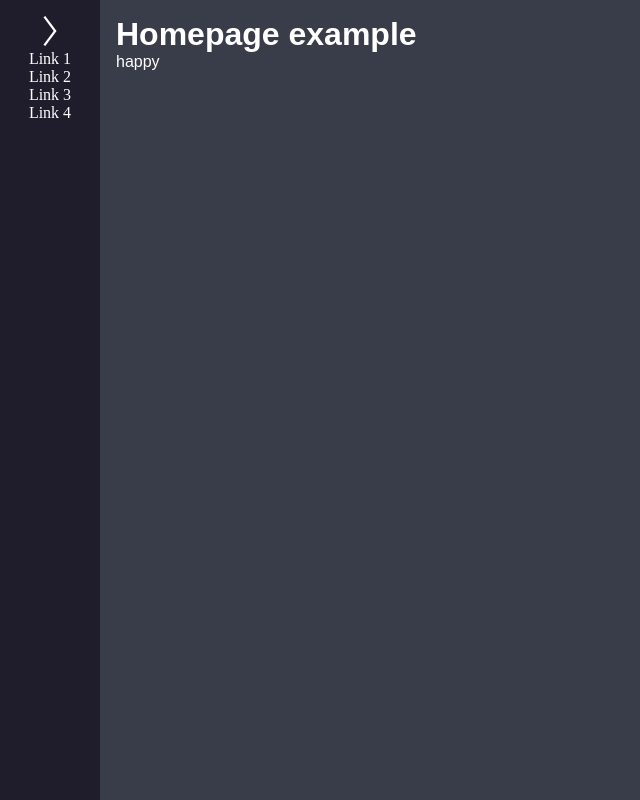
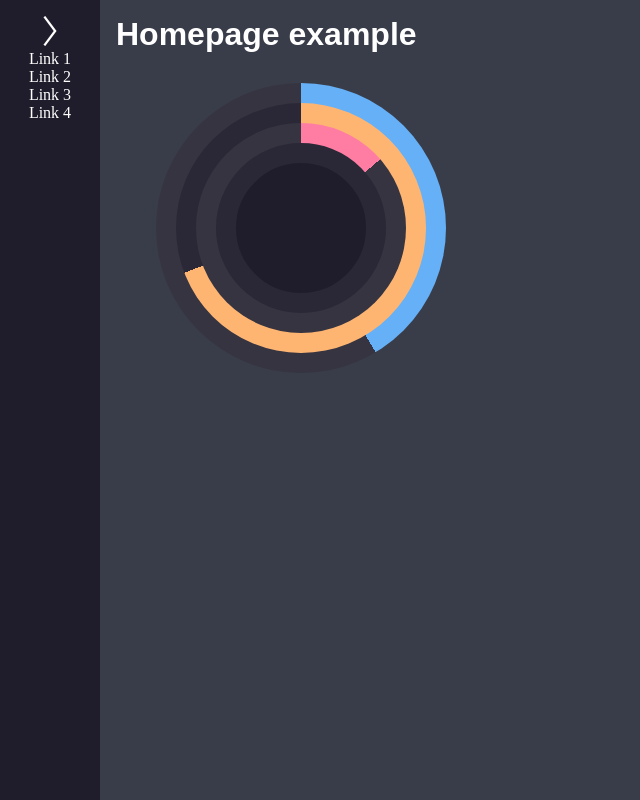
Before and after one commit to Orujhimaru/food-order-app, a React (Vite) app: page / in a window 1280 px wide. Shown: the whole page, without its empty margins (0-640 px from the left). Built offline with nearby package versions, Linux system fonts and the light colour scheme.

Commit message:
[MA-4] functionality added

```diff
--- a/src/components/CircularReport/CircularReport.jsx
+++ b/src/components/CircularReport/CircularReport.jsx
@@ -1,3 +1,51 @@
-export default function CircularReport() {
-  return <div>happy</div>;
+import { useEffect, useState, useRef } from "react";
+import "./circular.scss";
+
+export default function CircularReport({ delivery, toGo, dineIn }) {
+  const ref3 = useRef();
+  const ref2 = useRef();
+  const ref1 = useRef();
+
+  const [count1, setCount1] = useState(0);
+
+  useEffect(() => {
+    console.log(count1);
+    let progress = setTimeout(() => {
+      //   if (count1 === delivery) {
+      //     return;
+      //   } else {
+      //     setCount(count1 + 1);
+      //   }
+      if (count1 === 360) {
+        return;
+      } else {
+        setCount1(count1 + 1);
+      }
+
+      if (count1 < delivery) {
+        ref3.current.style.background = `conic-gradient(#65B0F6 0deg, #65B0F6 ${count1}deg, #353440 ${count1}deg)`;
+      }
+      if (count1 < toGo) {
+        ref2.current.style.background = `conic-gradient(#FFB572 0deg, #FFB572 ${count1}deg, #2A2836 ${count1}deg)`;
+      }
+      if (count1 < dineIn) {
+        ref1.current.style.background = `conic-gradient(#FF7CA3 0deg, #FF7CA3 ${count1}deg, #353440 ${count1}deg)`;
+      }
+    }, 5);
+
+    return () => {
+      clearTimeout(progress);
+    };
+  });
+
+  return (
+    <div className="circular-report-container">
+      <div className="flex">
+        <div className="inner-1"></div>
+        <div ref={ref1} className="inner-2"></div>
+        <div ref={ref2} className="inner-3"></div>
+        <div ref={ref3} className="inner-4"></div>
+      </div>
+    </div>
+  );
 }
--- /dev/null
+++ b/src/components/CircularReport/circular.css
@@ -0,0 +1,65 @@
+.circular-report-container {
+  width: 370px;
+  height: 350px;
+  display: flex;
+  flex-direction: column;
+  justify-content: center;
+  align-items: center;
+}
+
+.flex {
+  display: flex;
+  justify-content: center;
+  align-items: center;
+  position: relative;
+}
+
+.inner-1 {
+  background-color: #1f1d2b;
+  width: 170px;
+  height: 170px;
+  border-radius: 100%;
+  border: 20px solid #2a2836;
+  position: absolute;
+  z-index: 4;
+  top: 50%;
+  left: 50%;
+  transform: translate(-50%, -50%);
+}
+
+.inner-2 {
+  background-color: #353440;
+  width: 210px;
+  height: 210px;
+  border-radius: 100%;
+  position: absolute;
+  z-index: 3;
+  top: 50%;
+  left: 50%;
+  transform: translate(-50%, -50%);
+}
+
+.inner-3 {
+  background-color: #2a2836;
+  width: 250px;
+  height: 250px;
+  border-radius: 100%;
+  position: absolute;
+  z-index: 2;
+  top: 50%;
+  left: 50%;
+  transform: translate(-50%, -50%);
+}
+
+.inner-4 {
+  background: conic-gradient(#6356f1 0deg, #6356f1 90deg, #353440 90deg);
+  width: 290px;
+  height: 290px;
+  border-radius: 100%;
+  position: absolute;
+  z-index: 1;
+  top: 50%;
+  left: 50%;
+  transform: translate(-50%, -50%);
+  background-position: 0px 0px;
+}/*# sourceMappingURL=circular.css.map */
--- /dev/null
+++ b/src/components/CircularReport/circular.scss
@@ -0,0 +1,75 @@
+.circular-report-container {
+  width: 370px;
+  height: 350px;
+  display: flex;
+  flex-direction: column;
+  justify-content: center;
+  align-items: center;
+}
+
+.flex {
+  display: flex;
+  justify-content: center;
+  align-items: center;
+  position: relative;
+}
+
+.inner-1 {
+  background-color: #1f1d2b;
+  width: 170px;
+  height: 170px;
+  border-radius: 100%;
+  border: 20px solid #2a2836;
+  position: absolute;
+  z-index: 4;
+  top: 50%;
+  left: 50%;
+  transform: translate(-50%, -50%);
+}
+.inner-2 {
+  background-color: #353440;
+  width: 210px;
+  height: 210px;
+  border-radius: 100%;
+  position: absolute;
+  z-index: 3;
+  top: 50%;
+  left: 50%;
+  transform: translate(-50%, -50%);
+}
+.inner-3 {
+  background-color: #2a2836;
+  width: 250px;
+  height: 250px;
+  border-radius: 100%;
+  position: absolute;
+  z-index: 2;
+  top: 50%;
+  left: 50%;
+  transform: translate(-50%, -50%);
+}
+
+// @keyframes animatedBackground {
+//   from {
+//     background-position: 0% 0%;
+//   }
+//   to {
+//     background-position: 100% 0%;
+//   }
+// }
+
+.inner-4 {
+  background: conic-gradient(#6356f1 0deg, #6356f1 90deg, #353440 90deg);
+  width: 290px;
+  height: 290px;
+  border-radius: 100%;
+  position: absolute;
+  z-index: 1;
+  top: 50%;
+  left: 50%;
+  transform: translate(-50%, -50%);
+  background-position: 0px 0px;
+  //   animation: animatedBackground 2s linear infinite alternate;
+}
+
+// INNER 2, 3 , 4 BACKGROUND WILL BE ANIMATED.
--- a/src/pages/HomePage/HomePage.jsx
+++ b/src/pages/HomePage/HomePage.jsx
@@ -7,8 +7,8 @@ function HomePage() {
     <div>
       <Sidebar />
       <div className="mainRoot">
-        <h1>Homepage example</h1>
-        <CircularReport />
+        <h1 style={{ display: "block" }}>Homepage example</h1>
+        <CircularReport delivery={150} toGo={250} dineIn={50} />
       </div>
     </div>
   );
```
Also changed, not shown: 1 other file (tests, documents, lock files or other folders).
